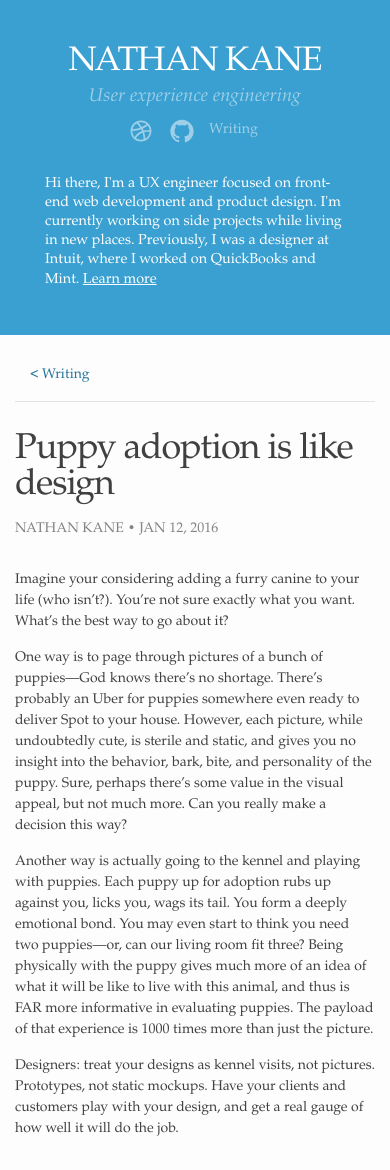
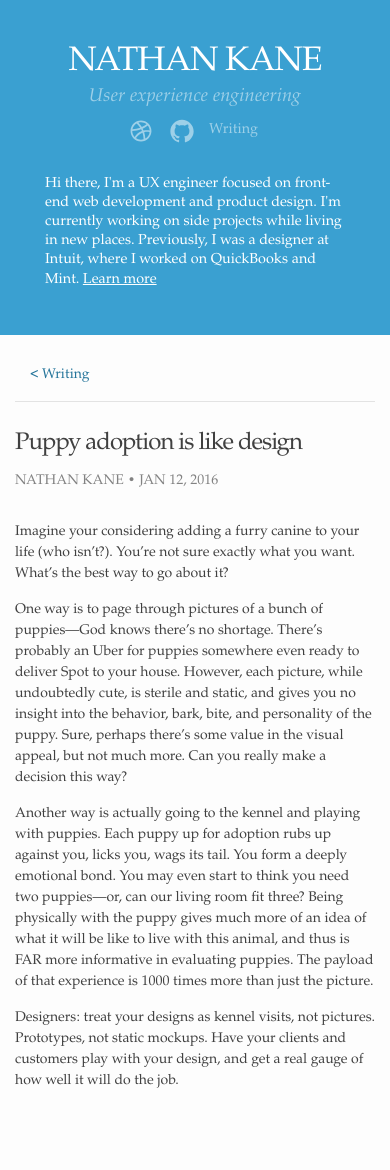
Before and after one commit to kanenathan213/kanenathan213.github.io, a Jekyll site: the page built from _posts/2016-01-12-puppy-adoption-is-like-design.md, in a window 390 px wide. Built offline with Jekyll 4.4.1, drawn with Linux system fonts in a browser that asks for light colours; comment, search, counter and statistics services are not loaded; after the commit the page ends 1122 px from its top, so only the background shows below that.

Commit message:
respnosiveness, added autoprefixer to get flexbox working on iphone

```diff
--- a/_config.yml
+++ b/_config.yml
@@ -17,3 +17,5 @@ collections:
 permalink: "/writing/:title"
 # Build settings
 markdown: kramdown
+gems:
+  - octopress-autoprefixer
--- a/_layouts/blog-all.html
+++ b/_layouts/blog-all.html
@@ -9,13 +9,11 @@ permalink: /writing/all
 <ul class="post-list all-posts-list">
   {% assign sorted_posts = site.posts | sort:"date" %}
   {% for post in sorted_posts reversed%}
-
       <li class="post-item">
         <a class="post-link" href="{{ post.url | prepend: site.baseurl }}">
           {{ post.title }}
         </a>
       </li>
-
   {% endfor %}
 </ul>
 </div>
--- a/_sass/_layout.scss
+++ b/_sass/_layout.scss
@@ -326,13 +326,15 @@
 }
 
 .post-title {
-    font-size: 42px;
+    font-size: 3rem;
     letter-spacing: -1px;
     line-height: 1;
+}
 
-    @include media-query($on-laptop) {
-        font-size: 36px;
-    }
+@include media-query($on-palm) {
+  .post-title {
+    font-size: 1.5rem
+  }
 }
 
 .post-content {
@@ -410,6 +412,10 @@
   line-height: 3.2rem;
   text-align: center;
   padding: $spacing-unit 0;
+  @include media-query($on-palm) {
+    font-size: 1.5rem;
+    line-height: 1.8rem;
+  }
 }
 
 .caption-wrapper {
```
